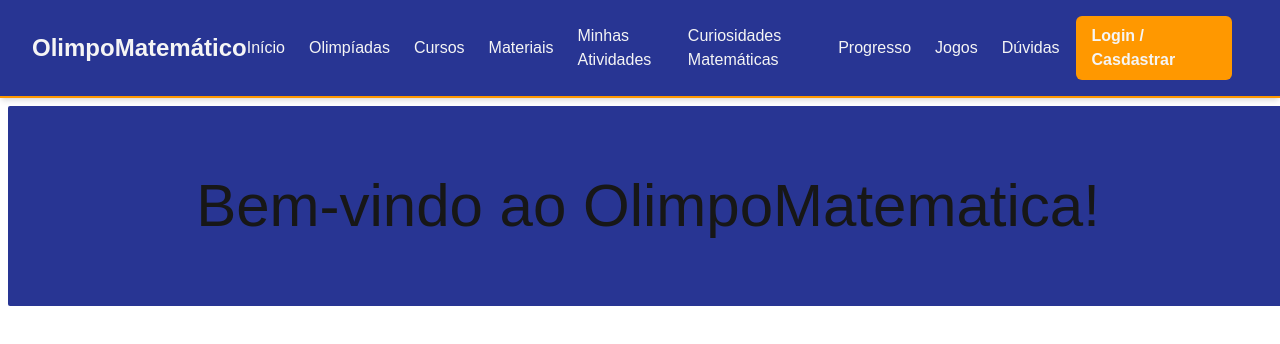
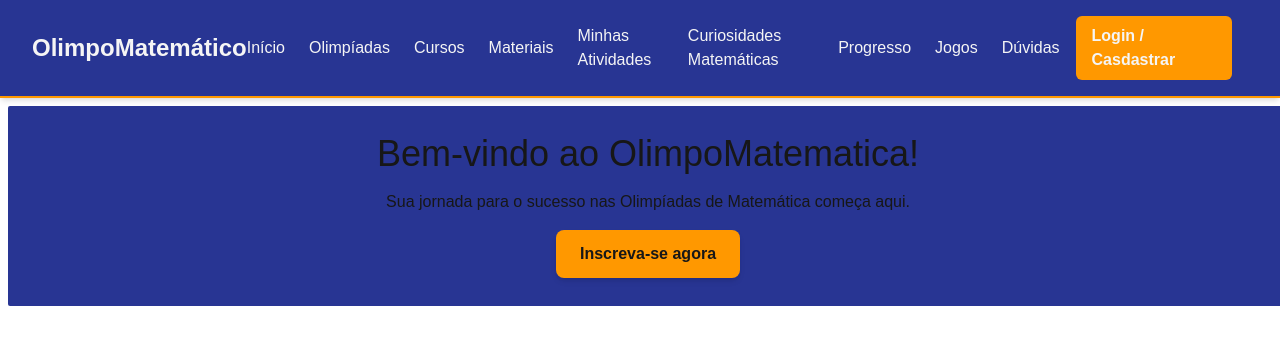
Before and after one commit to gabrieljaivona/OlimpoMatematica, a Next.js app: page / in a window 1280 px wide. Shown: the top 344 px of the page. Built offline with nearby package versions, Linux system fonts and the light colour scheme.

Commit message:
Caixa de boas vindas feita

```diff
--- /dev/null
+++ b/src/app/auth/page.tsx
@@ -0,0 +1,7 @@
+
+
+export default function Auth (){
+    return(
+        <div></div>
+    )
+}
--- a/src/app/layout.tsx
+++ b/src/app/layout.tsx
@@ -9,7 +9,7 @@ export default function RootLayout({
   children: React.ReactNode;
 }>) {
   return (
-    <html lang="pt-br">
+    <html lang="pt-br" >
       <body>{children}</body>
     </html>
   );
--- a/src/components/BoxWelcome.tsx
+++ b/src/components/BoxWelcome.tsx
@@ -1,9 +1,16 @@
+import Link from "next/link";
 
-
-export default function BoxWelcome () {
-    return(
-        <div className="bg-[#283593] h-50 flex justify-center items-center w-screen m-2 rounded-xs">
-            <h1 className="text-6xl font-medium">Bem-vindo ao OlimpoMatematica!</h1>
-        </div>
-    )
+export default function BoxWelcome() {
+  return (
+    <div className="flex flex-col gap-4 justify-center items-center bg-[#283593] h-50  w-screen m-2 rounded-xs">
+      <h1 className="text-4xl font-medium">Bem-vindo ao OlimpoMatematica!</h1>
+      <p>Sua jornada para o sucesso nas Olimpíadas de Matemática começa aqui.</p>
+      <Link
+        href="/auth"
+        className="inline-flex items-center gap-2 bg-[#FF9800] font-bold py-3 px-6 rounded-lg shadow-md
+hover:bg-[#BF8841] hover:text-white transition-all duration-300
+          transform hover:scale-105">Inscreva-se agora
+      </Link>
+    </div>
+  );
 }
```
